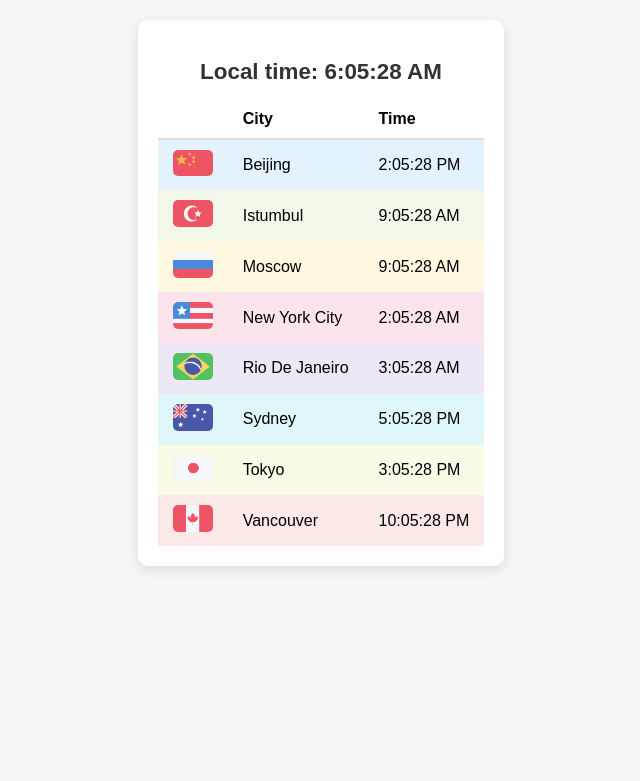
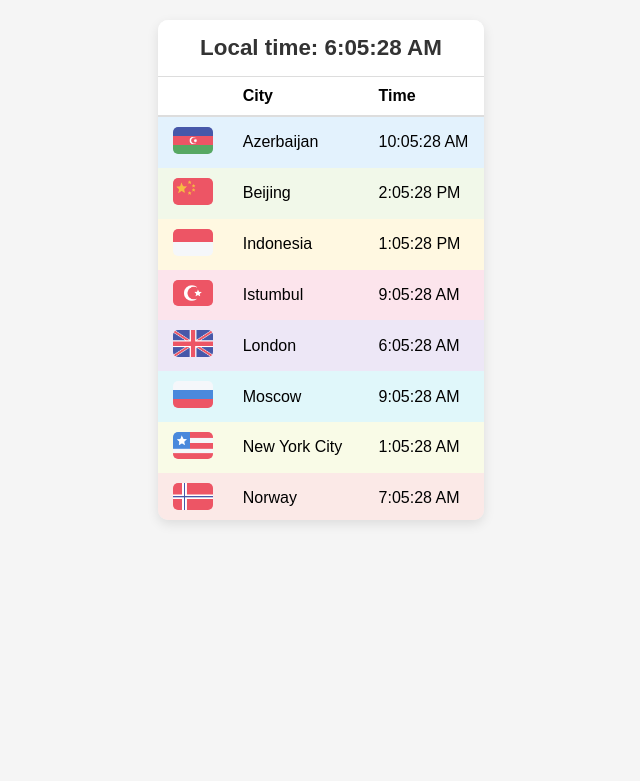
Before and after one commit to UwaisMoe99-ITvarsity/-Module-9-Assessment-2, a plain HTML site: page index.html in a window 1280 px wide. Shown: the whole page, without its empty margins (319-959 px from the left). Drawn offline with Linux system fonts and the light colour scheme.

Commit message:
World Clock

```diff
--- a/index.html
+++ b/index.html
@@ -16,13 +16,18 @@
 
         var cities = [
             {name: "Istumbul", utcOffset:3, flag: "Turkey.png" },
-            {name: "New York City",  utcOffset: -4, flag: "United-States-Of-America.png"},
+            {name: "New York City",  utcOffset: -5, flag: "United-States-Of-America.png"},
             {name: "Tokyo", utcOffset: 9, flag: "Japan.png"},
             {name: "Moscow", utcOffset: 3, flag: "Russia.png"},
             {name: "Rio De Janeiro", utcOffset: -3, flag: "Brazil.png"},
             {name: "Sydney", utcOffset: 11, flag: "Australia.png"},
             {name: "Vancouver", utcOffset: -8, flag: "Canada.png"},
-            {name: "Beijing", utcOffset: 8, flag: "China.png"}
+            {name: "Beijing", utcOffset: 8, flag: "China.png"},
+            {name: "Norway", utcOffset: 1, flag: "Norway.png"},
+            {name: "Indonesia", utcOffset: 7, flag: "Indonesia.png"},
+            {name: "Switzerland", utcOffset: 1, flag: "Switzerland.png"},
+            {name: "London", utcOffset: 0, flag: "United-Kingdom.png"},
+            {name: "Azerbaijan", utcOffset: 4, flag: "Azerbaijan.png"}
         ];
 
         cities.sort(compare);
@@ -67,7 +72,7 @@
                     </tr>
             `;
 
-            for(a=0; a <cities.length; a++){
+            for(a=0; a < cities.length; a++){
                 output += `
                     <tr>
                         <td><img src="img/${cities[a].flag}"/></td>
--- a/styles.css
+++ b/styles.css
@@ -12,10 +12,11 @@ body {
 /* Container for the table */
 #output {
     background: #ffffff; /* white */
-    padding: 20px;
     border-radius: 10px;
     box-shadow: 0 4px 12px rgba(0,0,0,0.1);
     width: fit-content;
+    max-height: 500px; /* set max height for scroll */
+    overflow-y: auto;   /* enable vertical scroll */
 }
 
 /* Local time heading */
@@ -23,8 +24,14 @@ body {
     text-align: center;
     font-size: 1.4em;
     font-weight: bold;
-    margin-bottom: 15px;
+    margin: 0;
+    padding: 15px 0;
     color: #333;
+    position: sticky;
+    top: 0;
+    background: #ffffff; /* same as container */
+    z-index: 1;
+    border-bottom: 1px solid #ddd;
 }
 
 /* Table styles */
@@ -58,3 +65,7 @@ body {
 #cities tr:nth-child(7) { background-color: #e0f7fa; } /* teal */
 #cities tr:nth-child(8) { background-color: #f9fbe7; } /* pale lime */
 #cities tr:nth-child(9) { background-color: #fbe9e7; } /* peach */
+#cities tr:nth-child(10) { background-color: #fff3e0; } /* soft orange */
+#cities tr:nth-child(11) { background-color: #e8f5e9; } /* pale green */
+#cities tr:nth-child(12) { background-color: #ede7f6; } /* soft purple */
+#cities tr:nth-child(13) { background-color: #f3e5f5; } /* light lavender */
```
